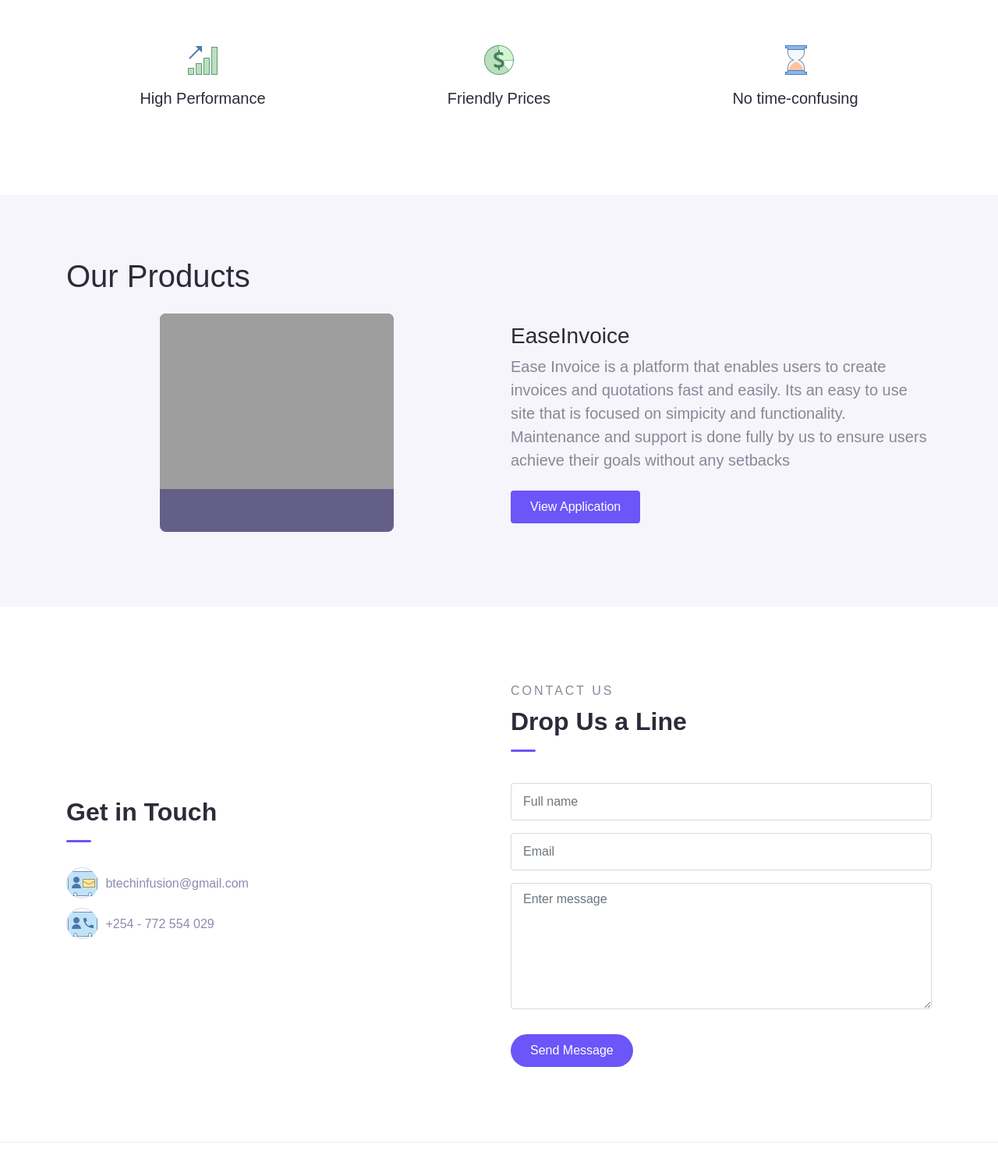
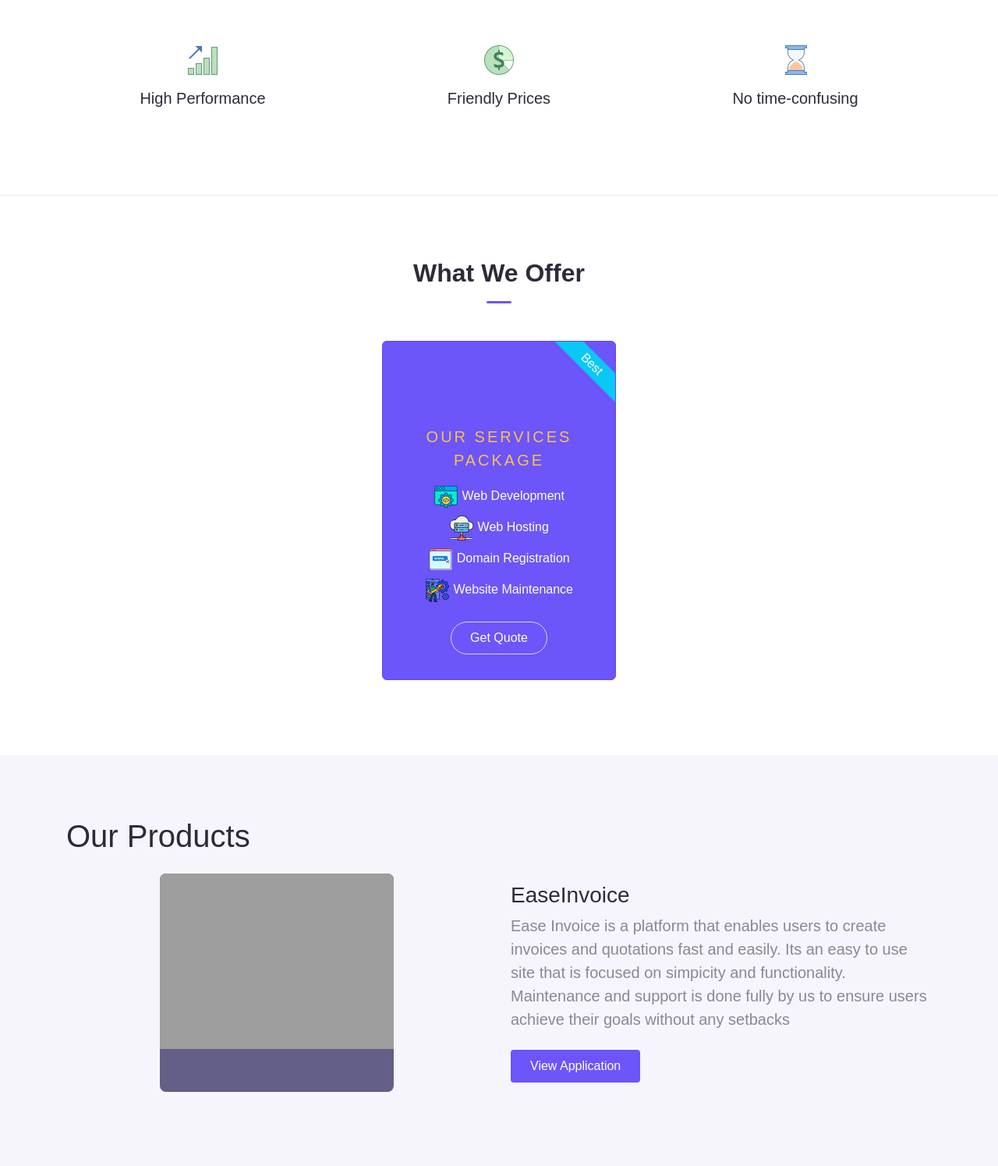
Before and after one commit to Ndxxxu-Ndichu/ButterflyInfusion, a Flask app: page / in a window 1280 px wide. Shown: the part 3743-5238 px from the top of the page at 78% size. Run offline with Flask 2, Linux system fonts and the light colour scheme; data that the repository does not hold is empty; some libraries are stand-ins or nearby versions; some web fonts are replaced; grey boxes are pictures that could not be loaded.

Commit message:
initial commit

```diff
--- a/bi/templates/index.html
+++ b/bi/templates/index.html
@@ -222,80 +222,39 @@
       </div> <!-- .container -->
     </div> <!-- .page-section -->
 
-    <!--<div class="page-section border-top">
+   <div class="page-section border-top">
       <div class="container">
         <div class="text-center wow fadeInUp">
-          <h2 class="title-section">Pricing Plan</h2>
+          <h2 class="title-section">What We Offer</h2>
           <div class="divider mx-auto"></div>
         </div>
 
         <div class="row justify-content-center">
-          <div class="col-12 col-lg-auto py-3 wow fadeInLeft">
-            <div class="card-pricing">
-              <div class="header">
-                <div class="price-icon"><span class="mai-people"></span></div>
-                <div class="price-title">Membership</div>
-              </div>
-              <div class="body py-3">
-                <div class="price-tag">
-                  <span class="currency">$</span>
-                  <h2 class="display-4">30</h2>
-                  <span class="period">/monthly</span>
-                </div>
-                <div class="price-info">
-                  <p>Choose the plan that right for you</p>
-                </div>
-              </div>
-              <div class="footer">
-                <a href="#" class="btn btn-outline rounded-pill">Choose Plan</a>
-              </div>
-            </div>
-          </div>
+
 
           <div class="col-12 col-lg-auto py-3 wow fadeInUp">
             <div class="card-pricing active">
               <div class="header">
                 <div class="price-labled">Best</div>
                 <div class="price-icon"><span class="mai-business"></span></div>
-                <div class="price-title">Dedicated</div>
+                <div class="price-title">Our Services Package</div>
               </div>
               <div class="body py-3">
-                <div class="price-tag">
-                  <span class="currency">$</span>
-                  <h2 class="display-4">60</h2>
-                  <span class="period">/monthly</span>
-                </div>
                 <div class="price-info">
-                  <p>Choose the plan that right for you</p>
+                  <h6 style="color:white;"><img src="{{url_for('static', filename='dev.png')}}">&nbsp;Web Development</h6>
+                  <h6 style="color:white;"><img src="{{url_for('static', filename='host.png')}}">&nbsp;Web Hosting</h6>
+                  <h6 style="color:white;"><img src="{{url_for('static', filename='domain.png')}}">&nbsp;Domain Registration</h6>
+                  <h6 style="color: white;"><img src="{{url_for('static', filename='maint.png')}}">&nbsp;Website Maintenance</h6>
                 </div>
               </div>
               <div class="footer">
-                <a href="#" class="btn btn-outline rounded-pill">Choose Plan</a>
+                <a href="#contact" class="btn btn-outline rounded-pill">Get Quote</a>
               </div>
             </div>
           </div>
 
-          <div class="col-12 col-lg-auto py-3 wow fadeInRight">
-            <div class="card-pricing">
-              <div class="header">
-                <div class="price-icon"><span class="mai-rocket-outline"></span></div>
-                <div class="price-title">Private</div>
-              </div>
-              <div class="body py-3">
-                <div class="price-tag">
-                  <span class="currency">$</span>
-                  <h2 class="display-4">90</h2>
-                  <span class="period">/monthly</span>
-                </div>
-                <div class="price-info">
-                  <p>Choose the plan that right for you</p>
-                </div>
-              </div>
-              <div class="footer">
-                <a href="#" class="btn btn-outline rounded-pill">Choose Plan</a>
-              </div>
-            </div>
-          </div>
+
+
 
         </div>
       </div> <!-- .container -->
```
Also changed, not shown: bi/static/dev.png (added), bi/static/domain.png (added), bi/static/host.png (added), bi/static/maint.png (added).
